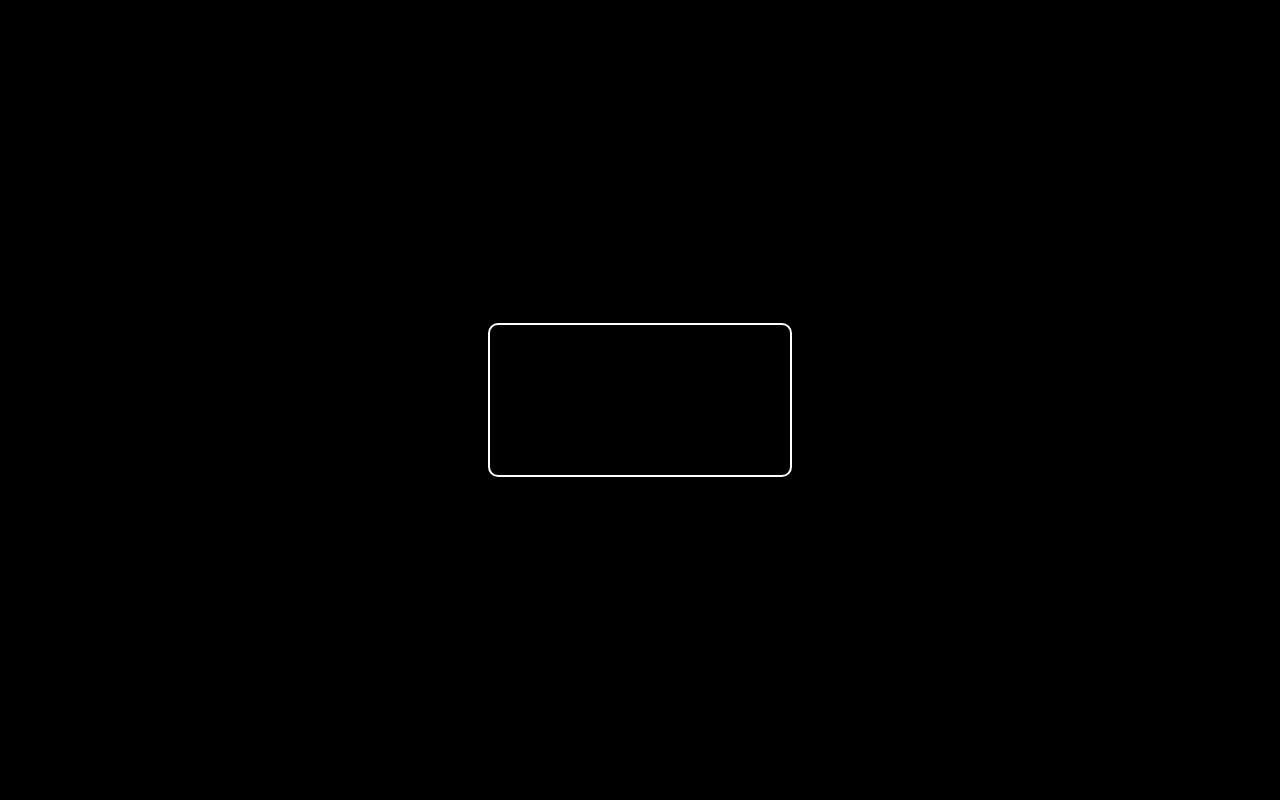
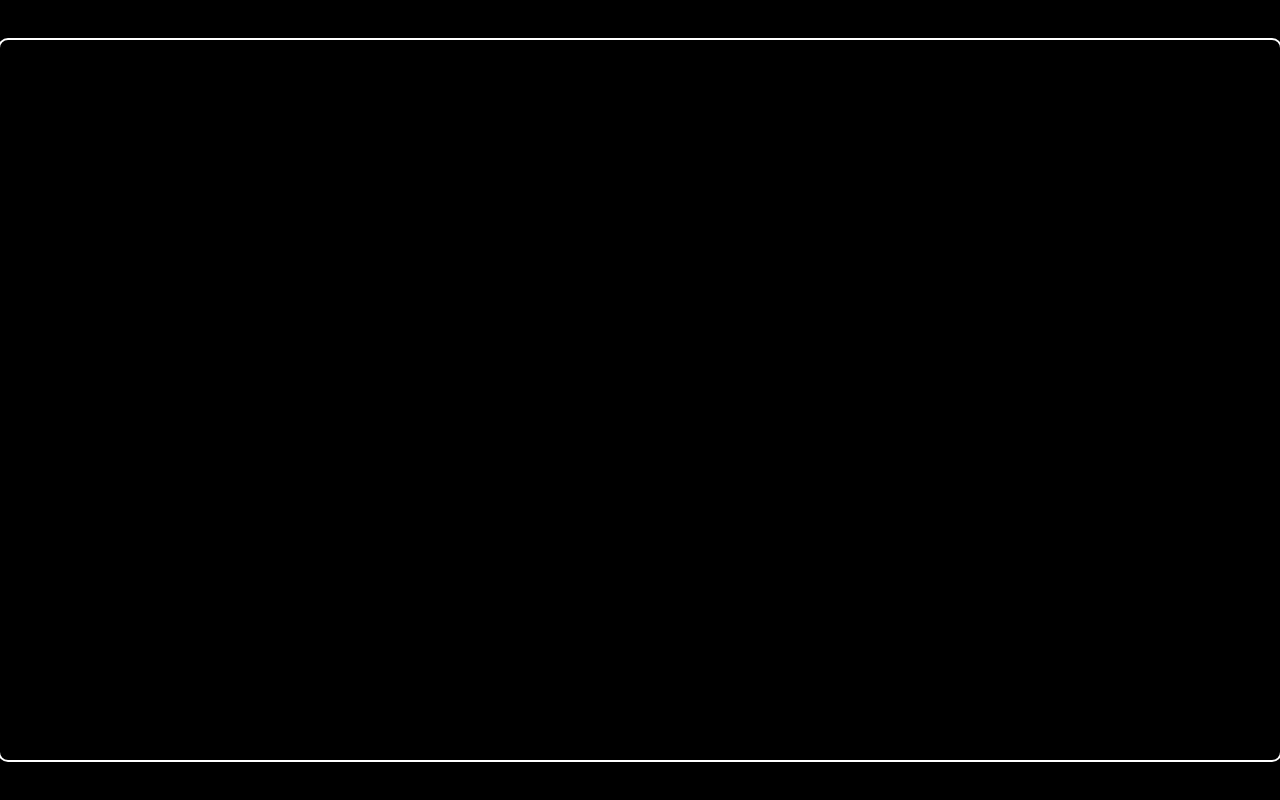
Before and after one commit to Nocturnal-Compiler/Opencv-Live, a plain HTML site: page index.html in a window 1280 px wide. Drawn offline with Linux system fonts and the light colour scheme.

Commit message:
Update index.html

```diff
--- a/index.html
+++ b/index.html
@@ -23,18 +23,25 @@
 <body>
     <canvas id="outputCanvas"></canvas>
 
+    <!-- MediaPipe Hands Library -->
     <script src="https://cdn.jsdelivr.net/npm/@mediapipe/hands/hands.js"></script>
+    <!-- MediaPipe Face Detection Library -->
     <script src="https://cdn.jsdelivr.net/npm/@mediapipe/face_detection/face_detection.js"></script>
+    <!-- MediaPipe Camera Utils -->
     <script src="https://cdn.jsdelivr.net/npm/@mediapipe/camera_utils/camera_utils.js"></script>
+    <!-- MediaPipe Drawing Utils -->
     <script src="https://cdn.jsdelivr.net/npm/@mediapipe/drawing_utils/drawing_utils.js"></script>
 
     <script>
-        const canvas = document.getElementById('outputCanvas');
-        const ctx = canvas.getContext('2d');
+        async function main() {
+            // Get the canvas and set dimensions
+            const canvas = document.getElementById('outputCanvas');
+            const ctx = canvas.getContext('2d');
+            canvas.width = 1280;
+            canvas.height = 720;
 
-        async function main() {
             // Load MediaPipe Hands
-            const hands = new Hands.Hands({
+            const hands = new Hands({
                 locateFile: (file) => `https://cdn.jsdelivr.net/npm/@mediapipe/hands/${file}`
             });
             hands.setOptions({
@@ -45,7 +52,7 @@
             });
 
             // Load MediaPipe Face Detection
-            const faceDetection = new FaceDetection.FaceDetection({
+            const faceDetection = new FaceDetection({
                 locateFile: (file) => `https://cdn.jsdelivr.net/npm/@mediapipe/face_detection/${file}`
             });
             faceDetection.setOptions({
@@ -55,7 +62,7 @@
 
             // Initialize the camera
             const videoElement = document.createElement('video');
-            const camera = new Camera.Camera(videoElement, {
+            const camera = new Camera(videoElement, {
                 onFrame: async () => {
                     await hands.send({ image: videoElement });
                     await faceDetection.send({ image: videoElement });
@@ -64,10 +71,6 @@
                 height: 720
             });
             camera.start();
-
-            // Canvas dimensions
-            canvas.width = 1280;
-            canvas.height = 720;
 
             // Draw hands and face on canvas
             hands.onResults((results) => {
```
